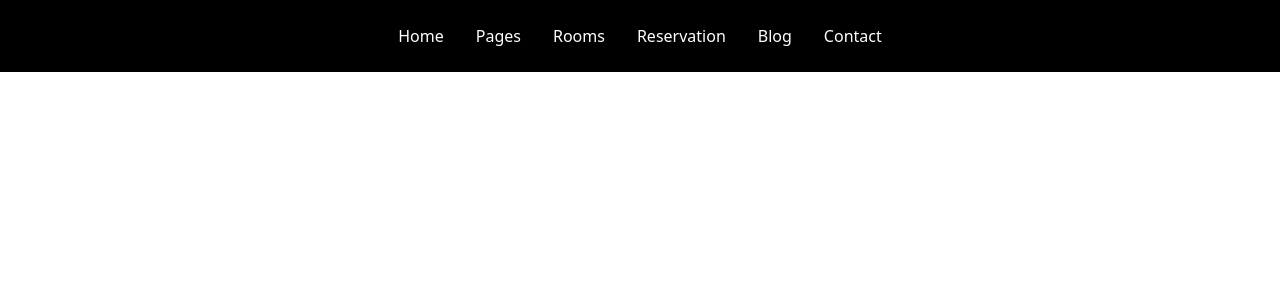
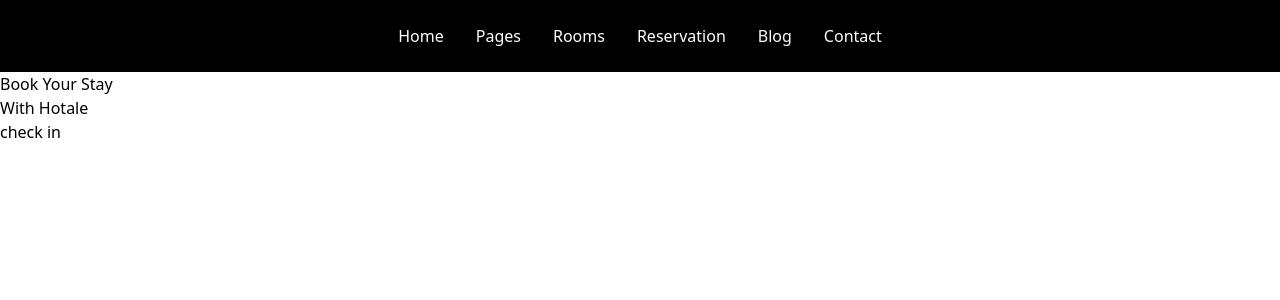
Before and after one commit to Bharti277/react-styled-component, a React (Create React App) app: page / in a window 1280 px wide. Shown: the top 300 px of the page. Built offline with nearby package versions, Linux system fonts and the light colour scheme.

Commit message:
add roomselect comp

```diff
--- a/src/App.js
+++ b/src/App.js
@@ -1,11 +1,13 @@
 import React from 'react';
 import Navbar from './components/Navbar/Navbar';
+import SelectRoom from './components/SelectRoom/SelectRoom';
 
 
 function App() {
   return (
     <div className="app">
       <Navbar />
+      <SelectRoom />
     </div>
   )
 }
--- /dev/null
+++ b/src/components/SelectRoom/SelectRoom.js
@@ -0,0 +1,16 @@
+import React from 'react';
+import SelectionRange from './SelectionRange';
+
+function SelectRoom() {
+  return (
+    <div>
+        <div className="book-your-stay">
+            <h2>Book Your Stay</h2>
+            <h3>With Hotale</h3>
+            <SelectionRange />
+        </div>
+    </div>
+  )
+}
+
+export default SelectRoom;
--- /dev/null
+++ b/src/components/SelectRoom/SelectionRange.js
@@ -0,0 +1,11 @@
+import React from 'react'
+
+function SelectionRange() {
+  return (
+    <div>
+        check in
+    </div>
+  )
+}
+
+export default SelectionRange
```
